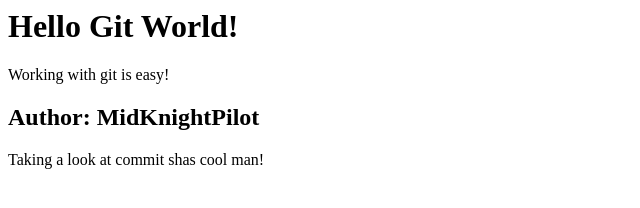
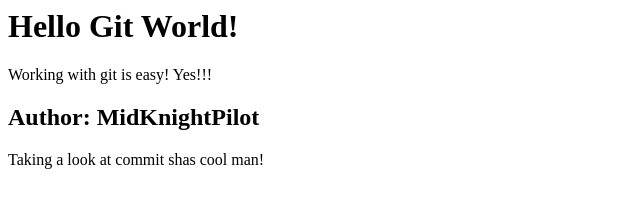
Before and after one commit to MidKnightPilot/GitGithubMasterclass, a plain HTML site: page index.html in a window 1280 px wide. Shown: the full height of the page, 0-640 px from the left. Drawn offline with Linux system fonts and the light colour scheme.

Commit message:
Changed the P in the div

```diff
--- a/index.html
+++ b/index.html
@@ -1,7 +1,7 @@
 <h1>Hello Git World!</h1>
 
 <div>
-    <p>Working with git is easy!</p>
+    <p>Working with git is easy! Yes!!!</p>
 
 </div>
 
```
